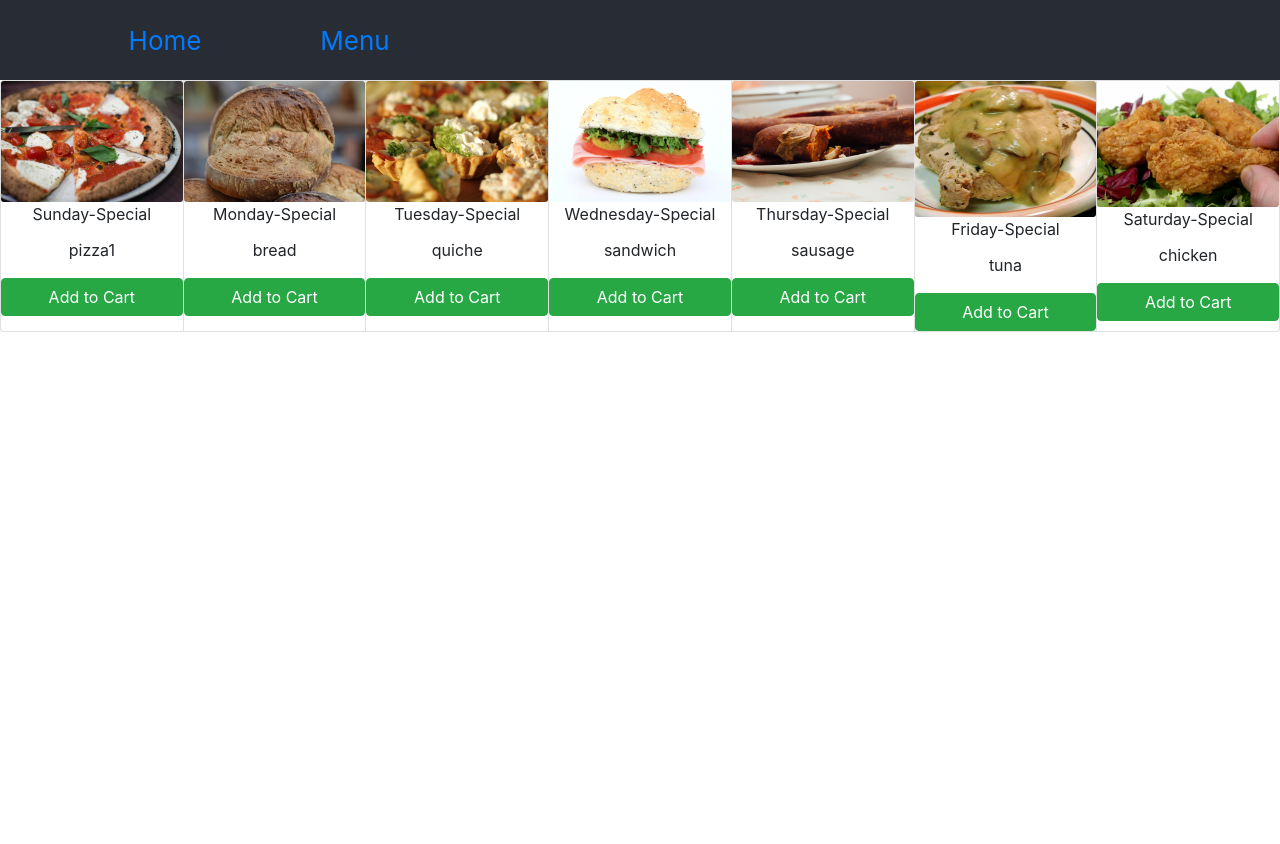
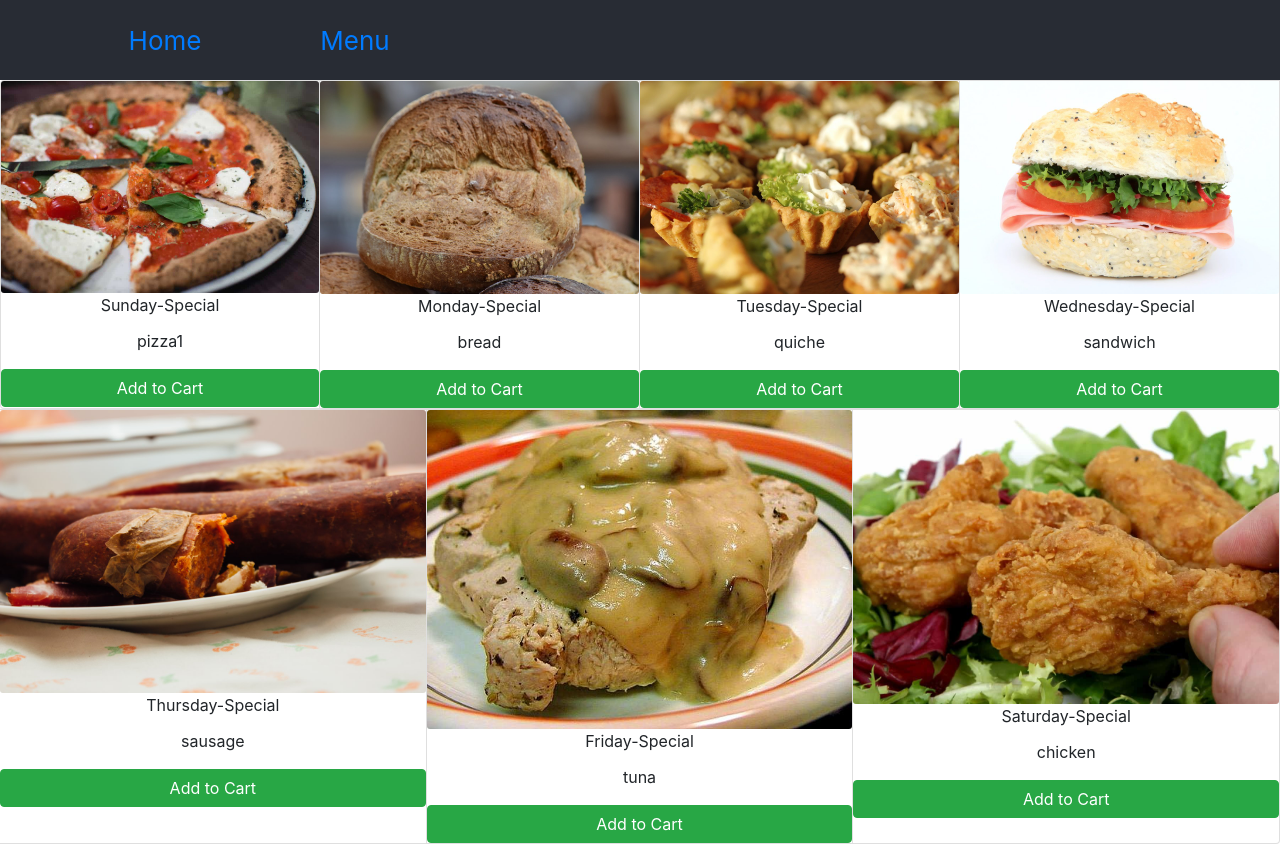
Before and after one commit to PrinceOfShapeir/fakeRestaurant, a React (Create React App) app: page /menu in a window 1280 px wide. Before the commit the page ends 800 px from the top, so only its background shows below. Built offline with nearby package versions, Linux system fonts and the light colour scheme.

Commit message:
resized menu items using flex

```diff
--- a/src/components/Menu.js
+++ b/src/components/Menu.js
@@ -19,7 +19,7 @@ function RenderMenu (){
         outputMenu.push(
 
 
-                <Card id={specialImages[property]}>
+                <Card id={specialImages[property]} style={{flexBasis: '25%'}}>
                     <CardImg alt={specialImages[property]} src={`assets/img/${specialImages[property]}.jpg`}></CardImg>
                     <CardTitle>{property}</CardTitle>
                     <CardText>
@@ -36,7 +36,7 @@ function RenderMenu (){
         )
     }
     return (
-        <CardGroup>
+        <CardGroup style={{display: 'flex', flexDirection: 'row'}}>
             {outputMenu}
         </CardGroup>
     )
```
